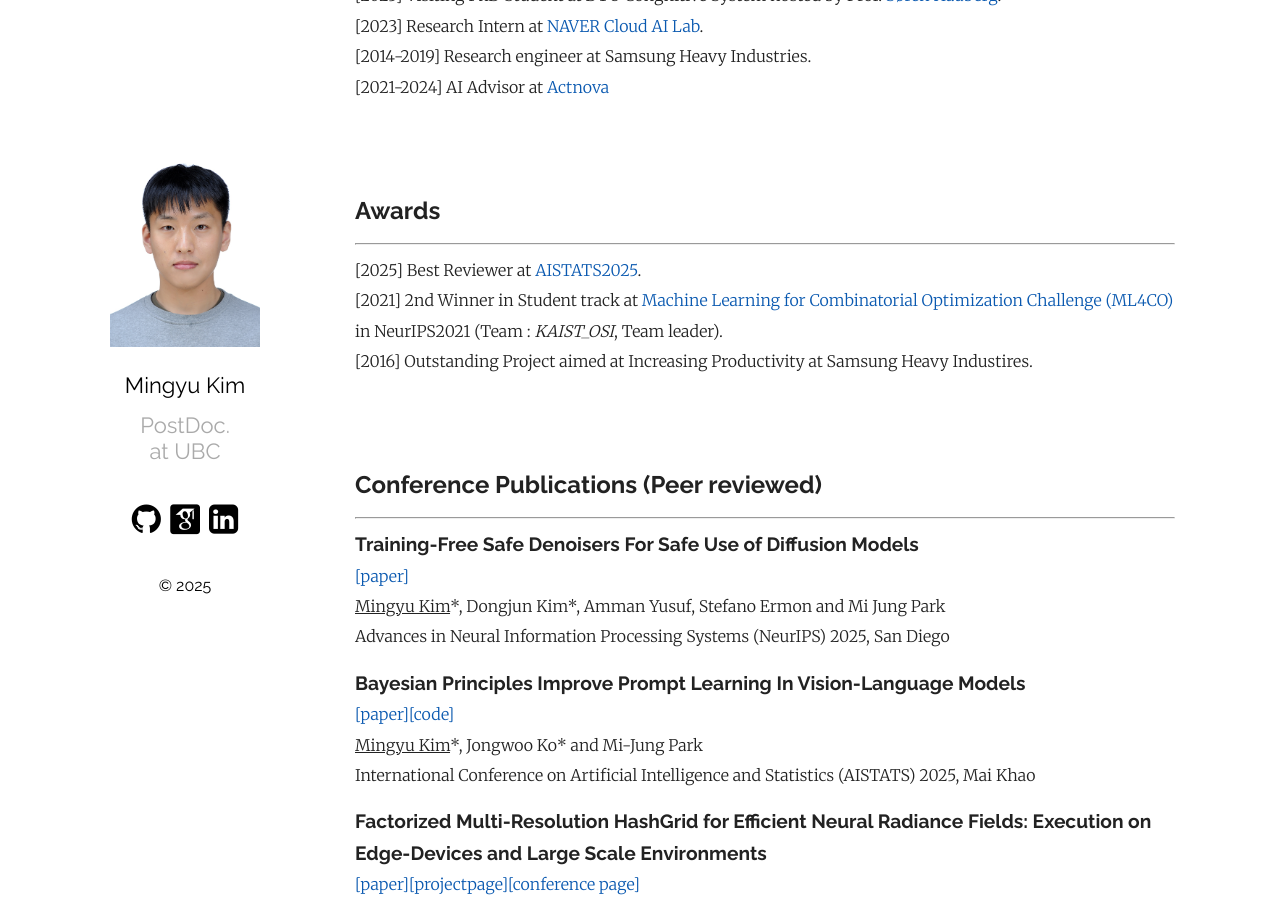
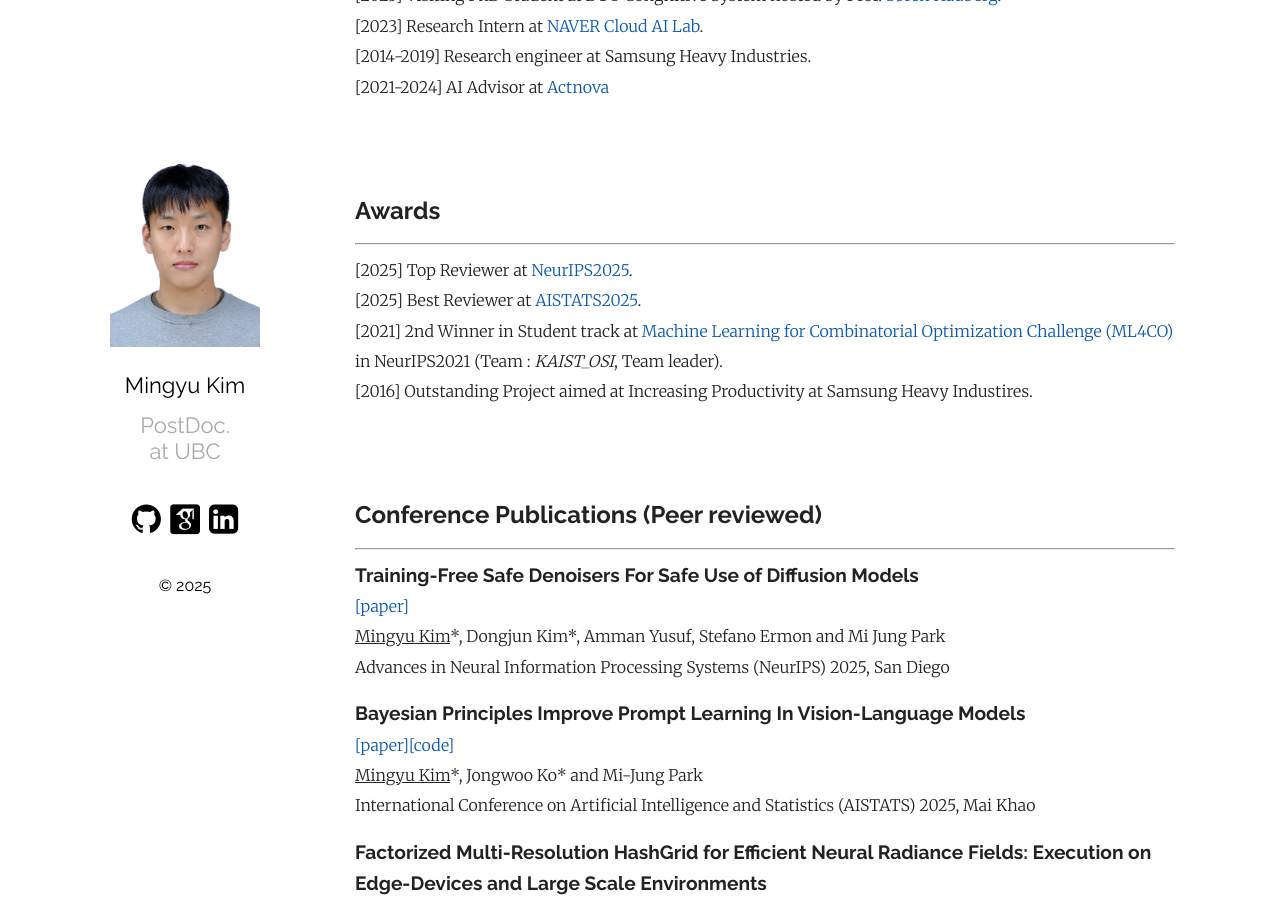
Before and after one commit to MingyuKim87/MingyuKim87.github.io, a Jekyll site: the page built from index.md, in a window 1280 px wide and 900 px high, scrolled down 682 px. Built offline with Jekyll 4.4.1, drawn with Linux system fonts in a browser that asks for light colours; some web fonts are replaced.

Commit message:
Update index.md

```diff
--- a/index.md
+++ b/index.md
@@ -33,6 +33,7 @@ Email : mgyu.kim [at] ubc.ca
 ## Awards
 <hr>
 
+[2025] Top Reviewer at [NeurIPS2025][NeurIPS2025_review].
 [2025] Best Reviewer at [AISTATS2025][AISTATS2025_review].
 [2021] 2nd Winner in Student track at [Machine Learning for Combinatorial Optimization Challenge (ML4CO)][ML4CO] in NeurIPS2021 (Team : *KAIST_OSI*, Team leader).
 [2016] Outstanding Project aimed at Increasing Productivity at Samsung Heavy Industires.
@@ -220,6 +221,7 @@ Journal of the Society of Korea Industrial and Systems Engineering (*Domestic*),
 [steertta_workshop]: https://openreview.net/forum?id=iV0WBCDGcx
 [ellis]: https://ellis.eu/phd-postdoc
 [AISTATS2025_review]: https://aistats.org/aistats2025/awards.html#:~:text=Mingyu%20Kim
+[NeurIPS2025_review]: https://neurips.cc/Conferences/2025/ProgramCommittee#top-reviewer
 [ubccs]: https://www.cs.ubc.ca/people/mingyu-kim
 [ubcdsi]: https://dsi.ubc.ca/expertise/postdocs#:~:text=Mingyu%20Kim
 [cifar_ai_safety]: https://cifar.ca/cifarnews/2025/06/04/cifar-announces-first-ai-safety-catalyst-grants-under-new-national-program/#:~:text=On%20the%20safe%20use%20of%20diffusion%2Dbased%20foundation%20models
```
